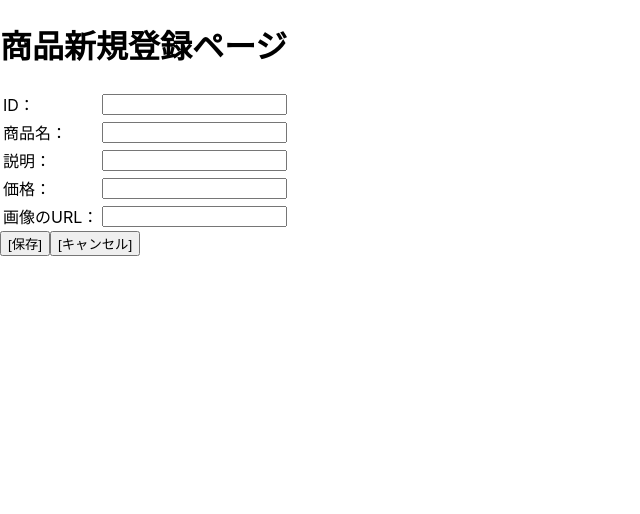
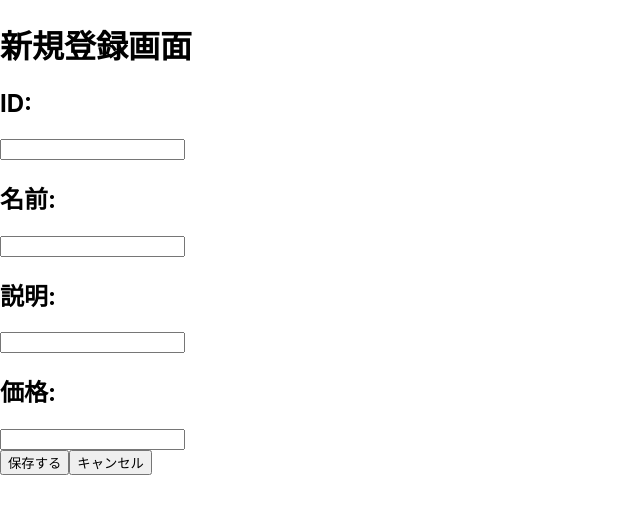
Before and after one commit to watanabekanako/nextjs-tenant-app, a Next.js app: page /items/create in a window 1280 px wide. Shown: the top 514 px of the page, without its empty margins (0-640 px from the left). Built offline with nearby package versions, Linux system fonts and the light colour scheme.

Commit message:
8/24追記しました

```diff
--- a/data/db.json
+++ b/data/db.json
@@ -1,14 +1,10 @@
 {
   "items": [
     {
-      "name": "チョコレート",
-      "id": 1,
-      "description": "aaaaaaaaaa"
-    },
-    {
-      "name": "ホワイトチョコレート",
-      "id": 2,
-      "description": "bbbbbbbbbbb"
+      "id": "aaaa",
+      "name": "s",
+      "description": "ううう",
+      "price": ""
     }
   ]
 }
--- a/src/pages/items/create.tsx
+++ b/src/pages/items/create.tsx
@@ -1,55 +1,85 @@
-import React from 'react';
+import { useState } from 'react';
 import Link from 'next/link';
 import useSWR, { useSWRConfig } from 'swr';
 
-const About = () => {
+const Form = () => {
+  const { mutate } = useSWRConfig();
+  const [values, setValues] = useState({
+    id: '',
+    name: '',
+    description: '',
+    price: '',
+  });
+
+  const handleChange: (name: string) => (event: any) => void =
+    (name) => (event) => {
+      const newValues = {
+        ...values,
+        [name]: event.target.value,
+      };
+      setValues(newValues);
+    };
+
+  const handleSubmit = () => {
+    const param = {
+      method: 'POST',
+      headers: {
+        'Content-Type': 'application/json; charset=utf-8',
+      },
+
+      // リクエストボディ
+      body: JSON.stringify(values),
+    };
+    fetch(`/api/items/`, param).then((response) => response.json());
+    // .then((data) => console.log(data));
+    mutate('/api/items');
+  };
+
   return (
-    <div>
-      <h1>商品新規登録ページ</h1>
-      <table>
-        <tr>
-          <td>ID：</td>
-          <td>
-            <input></input>
-          </td>
-        </tr>
-        <tr>
-          <td>商品名：</td>
-          <td>
-            <input></input>
-          </td>
-        </tr>
-        <tr>
-          <td>説明：</td>
-          <td>
-            <input></input>
-          </td>
-        </tr>
-        <tr>
-          <td>価格：</td>
-          <td>
-            <input></input>
-          </td>
-        </tr>
-        <tr>
-          <td>画像のURL：</td>
-          <td>
-            <input></input>
-          </td>
-        </tr>
-      </table>
-      <button>
-        <Link href="../items/">
-          <a>[保存]</a>
-        </Link>
-      </button>
-      <button>
-        <Link href="/">
-          <a>[キャンセル]</a>
-        </Link>
-      </button>
-    </div>
+    <>
+      <h1>新規登録画面</h1>
+      <div>
+        <h2>ID:</h2>
+        <input
+          type="text"
+          name="id"
+          value={values.id}
+          onChange={handleChange('id')}
+        />
+
+        <h2>名前:</h2>
+        <input
+          type="text"
+          name="name"
+          value={values.name}
+          onChange={handleChange('name')}
+        />
+
+        <h2>説明: </h2>
+        <input
+          type="text"
+          name="description"
+          value={values.description}
+          onChange={handleChange('description')}
+        />
+        <h2>価格: </h2>
+        <input
+          type="text"
+          name="price"
+          value={values.price}
+          onChange={handleChange('price')}
+        />
+
+        <div>
+          <button onClick={handleSubmit}>
+            <Link href="../items/">
+              <a>保存する</a>
+            </Link>
+          </button>
+          <button>キャンセル</button>
+        </div>
+      </div>
+    </>
   );
 };
-
-export default About;
+export default Form;
--- a/tsconfig.json
+++ b/tsconfig.json
@@ -20,8 +20,8 @@
     "next-env.d.ts",
     "**/*.ts",
     "**/*.tsx",
-    "src/pages/items/index.tsxx",
-    "src/components/ItemList.tsxx",
+    "src/pages/items/index.tsx",
+    "src/components/ItemList.js",
     "src/pages/items/[id].tsx",
     "src/pages/items/[id].tsx",
     "src/pages/items/[id].tsx",
```
Also changed, not shown: src/components/ItemList.tsx (+9 -4 lines), src/pages/items/[id].tsx (+11 -7 lines).
